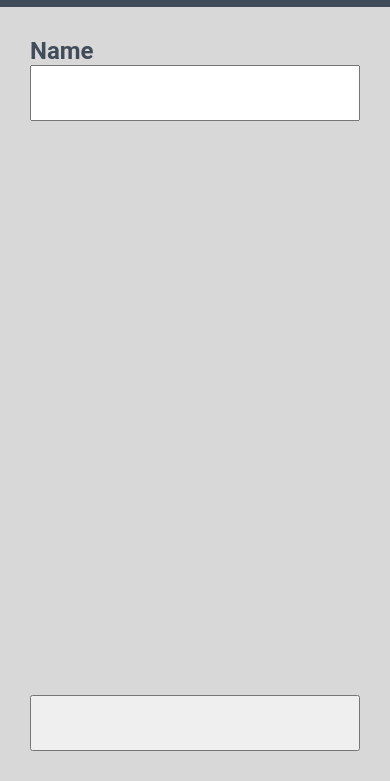
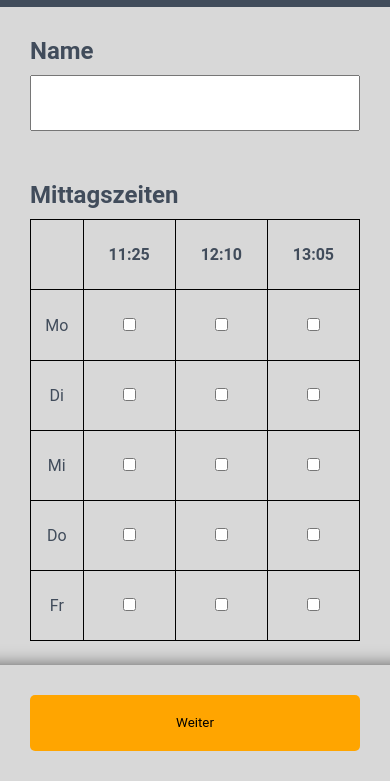
Before and after one commit to AlexRomberg/Gather, a website: page www/setup.html in a window 390 px wide. Shown: the part 63-844 px from the top of the page. Drawn offline with Linux system fonts and the light colour scheme; some packages are replaced by stand-ins of ours.

Commit message:
added table setup

```diff
--- a/www/css/setup.css
+++ b/www/css/setup.css
@@ -3,17 +3,43 @@
 }
 
 h2{
-
+    margin-bottom: 10px;
 }
 #btnNext{
-    height: calc(100vh/15);
+    height: calc(100vh / 15);
     width: calc(100% - 60px);
     position: fixed;
     bottom: 30px;
     left: 30px;
+    background-color: orange;
+    border-radius: 5px;
+    border: none;
 }
 
 #txtField{
-    height: calc(100vh/15);
+    height: calc(100vh / 15);
     width: 100%;
+    margin-bottom: 50px;
 }
+
+td{
+    text-align: center;
+}
+
+table, th, td{
+    border: 1px solid black;
+    border-collapse: collapse;
+}
+
+table{
+    width: 100%;
+    height: 50vh;
+}
+
+main{
+    max-height: calc(100vh - (100vh / 15 + 50px) - 80px);
+    overflow-y:scroll;
+    -webkit-box-shadow: inset 0px -56px 20px -59px rgba(0,0,0,0.75);
+    -moz-box-shadow: inset 0px -56px 20px -59px rgba(0,0,0,0.75);
+    box-shadow: inset 0px -56px 20px -59px rgba(0,0,0,0.75);
+}
--- a/www/setup.html
+++ b/www/setup.html
@@ -1,40 +1,40 @@
 <!DOCTYPE html>
 <!--
-    Licensed to the Apache Software Foundation (ASF) under one
-    or more contributor license agreements.  See the NOTICE file
-    distributed with this work for additional information
-    regarding copyright ownership.  The ASF licenses this file
-    to you under the Apache License, Version 2.0 (the
-    "License"); you may not use this file except in compliance
-    with the License.  You may obtain a copy of the License at
+    Licensed to tde Apache Software Foundation (ASF) under one
+    or more contributor license agreements.  See tde NOTICE file
+    distributed witd tdis work for additional information
+    regarding copyright ownership.  tde ASF licenses tdis file
+    to you under tde Apache License, Version 2.0 (tde
+    "License"); you may not use tdis file except in compliance
+    witd tde License.  You may obtain a copy of tde License at
 
     http://www.apache.org/licenses/LICENSE-2.0
 
     Unless required by applicable law or agreed to in writing,
-    software distributed under the License is distributed on an
-    "AS IS" BASIS, WITHOUT WARRANTIES OR CONDITIONS OF ANY
-     KIND, either express or implied.  See the License for the
+    software distributed under tde License is distributed on an
+    "AS IS" BASIS, WItdOUT WARRANTIES OR CONDITIONS OF ANY
+     KIND, eitder express or implied.  See tde License for tde
     specific language governing permissions and limitations
-    under the License.
+    under tde License.
 -->
 <html>
 
 <head>
     <meta charset="utf-8">
     <!--
-        Customize this policy to fit your own app's needs. For more guidance, see:
-            https://github.com/apache/cordova-plugin-whitelist/blob/master/README.md#content-security-policy
+        Customize tdis policy to fit your own app's needs. For more guidance, see:
+            https://gitdub.com/apache/cordova-plugin-whitelist/blob/master/README.md#content-security-policy
         Some notes:
             * gap: is required only on iOS (when using UIWebView) and is needed for JS->native communication
             * https://ssl.gstatic.com is required only on Android and is needed for TalkBack to function properly
-            * Disables use of inline scripts in order to mitigate risk of XSS vulnerabilities. To change this:
+            * Disables use of inline scripts in order to mitigate risk of XSS vulnerabilities. To change tdis:
                 * Enable inline JS: add 'unsafe-inline' to default-src
         -->
     <meta http-equiv="Content-Security-Policy"
         content="default-src 'self' data: gap: https://ssl.gstatic.com 'unsafe-eval'; style-src 'self' 'unsafe-inline'; media-src *; img-src 'self' data: content:;">
     <meta name="format-detection" content="telephone=no">
     <meta name="msapplication-tap-highlight" content="no">
-    <meta name="viewport" content="initial-scale=1, width=device-width, viewport-fit=cover">
+    <meta name="viewport" content="initial-scale=1, widtd=device-widtd, viewport-fit=cover">
     <meta name="color-scheme" content="light dark">
     <title>Gather</title>
 
@@ -58,15 +58,52 @@
         <div class="">
             <h2>Name</h2>
             <input type="text" id="txtField">
-            <input type="button" id="btnNext" name="Weiter">
         </div>
 
         <!-- lunchtime input -->
-        <div class="hidden">
+        <div class="">
             <h2>Mittagszeiten</h2>
-            <input type="text">
-            <input type="button" id="btnNext" name="Weiter">
+            <table>
+            <tr>
+                <th></th>
+                <th>11:25</th>
+                <th>12:10</th>
+                <th>13:05</th>
+            </tr>
+            <tr>
+                <td>Mo</td>
+                <td class="bordBox"><input type="checkbox" id="ckBox"></td>
+                <td class="bordBox"><input type="checkbox" id="ckBox"></td>
+                <td class="bordBox"><input type="checkbox" id="ckBox"></td>
+            </tr>
+            <tr>
+                <td>Di</td>
+                <td><input type="checkbox" id="ckBox"></td>
+                <td><input type="checkbox" id="ckBox"></td>
+                <td><input type="checkbox" id="ckBox"></td>
+            </tr>
+            <tr>
+                <td>Mi</td>
+                <td><input type="checkbox" id="ckBox"></td>
+                <td><input type="checkbox" id="ckBox"></td>
+                <td><input type="checkbox" id="ckBox"></td>
+            </tr>
+            <tr>
+                <td>Do</td>
+                <td><input type="checkbox" id="ckBox"></td>
+                <td><input type="checkbox" id="ckBox"></td>
+                <td><input type="checkbox" id="ckBox"></td>
+            </tr>
+            <tr>
+                <td>Fr</td>
+                <td><input type="checkbox" id="ckBox"></td>
+                <td><input type="checkbox" id="ckBox"></td>
+                <td><input type="checkbox" id="ckBox"></td>
+            </tr>
+        </table>
+
         </div>
+        <button type="button"id="btnNext">Weiter</button>
     </main>
     <script src="cordova.js"></script>
     <script src="js/setup.js"></script>
```
